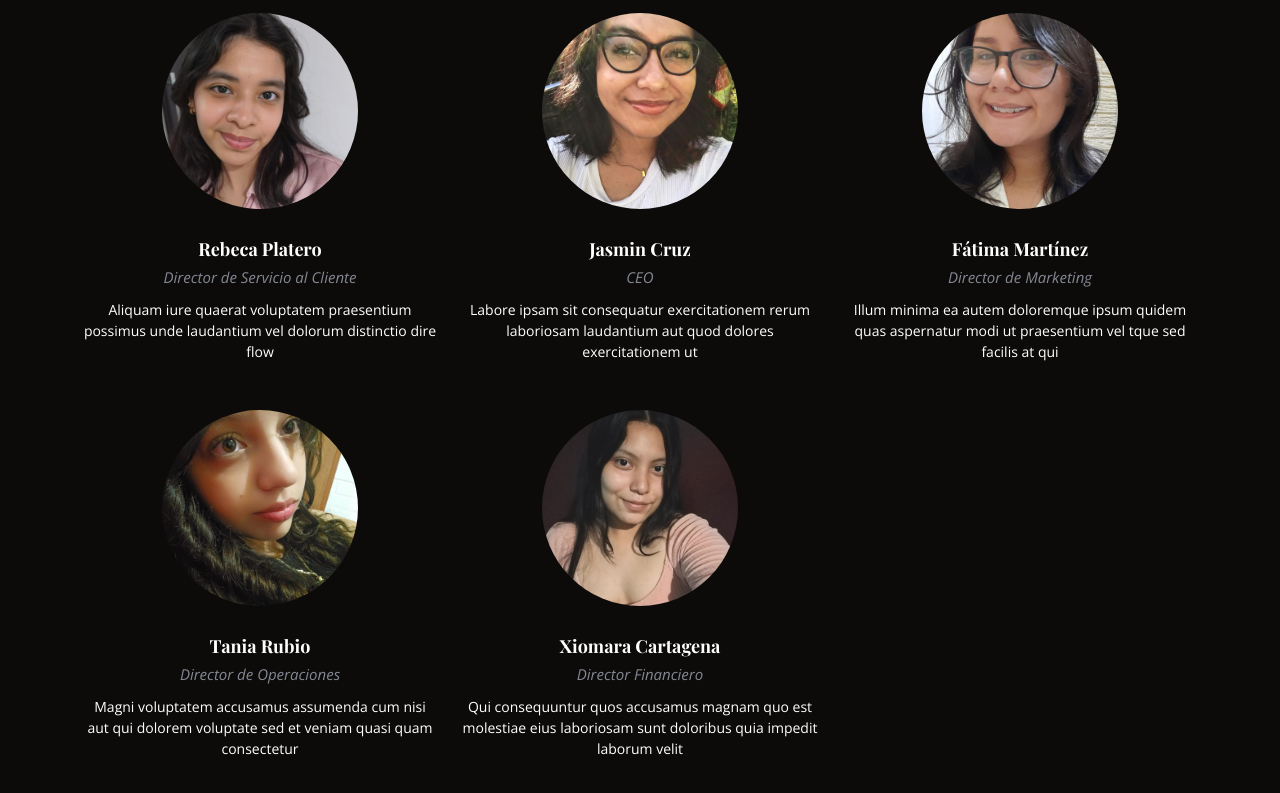
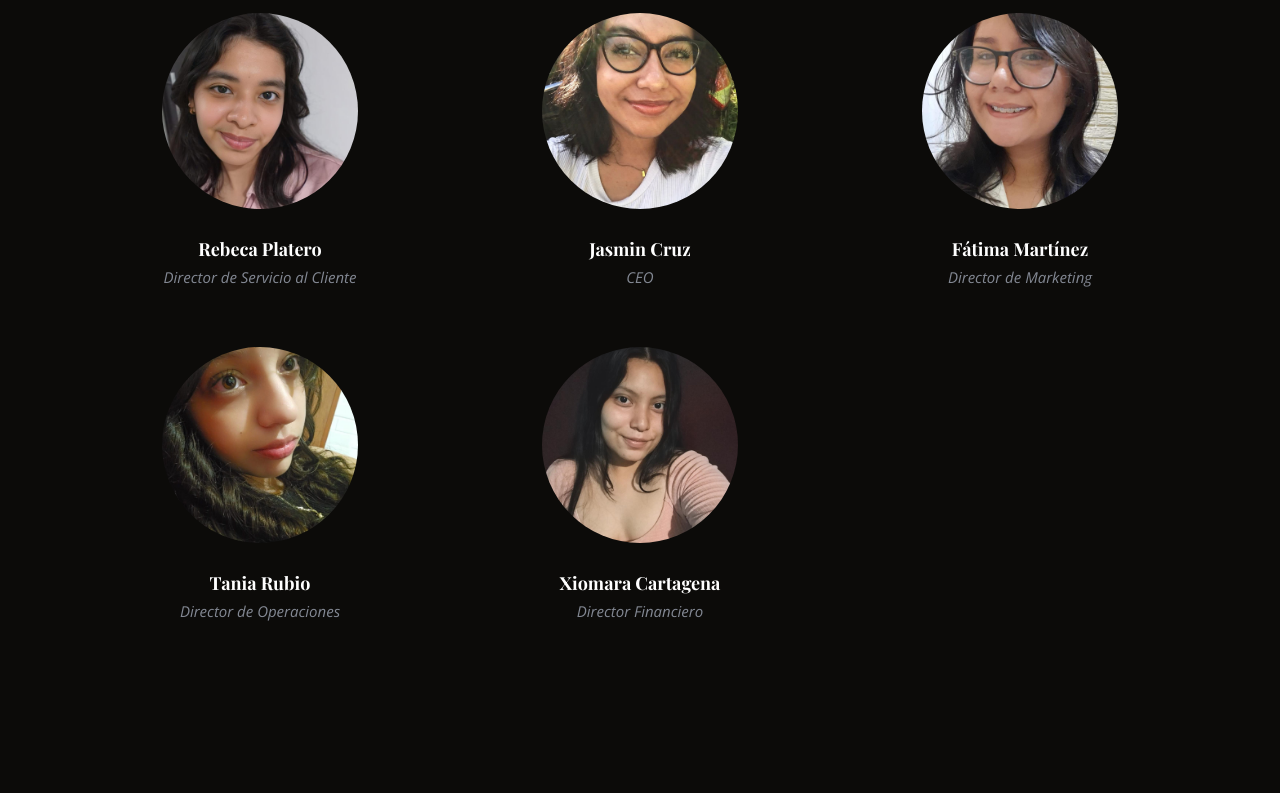
Before and after one commit to JasminCruz/JasminCruz.github.io, a plain HTML site: page index en.html in a window 1280 px wide. Shown: the part 4871-5664 px from the top of the page. After the commit the page ends 5564 px from the top, so only its background shows below. Drawn offline with nearby package versions, Linux system fonts and the light colour scheme; a web font is replaced by a local one.

Commit message:
Update index en.html

```diff
--- a/index en.html
+++ b/index en.html
@@ -507,7 +507,6 @@
             <div class="member-info text-center">
               <h4>Rebeca Platero</h4>
               <span>Director de Servicio al Cliente</span>
-              <p>Aliquam iure quaerat voluptatem praesentium possimus unde laudantium vel dolorum distinctio dire flow</p>
             </div>
           </div><!-- End Team Member -->
 
@@ -524,7 +523,6 @@
             <div class="member-info text-center">
               <h4>Jasmin Cruz</h4>
               <span>CEO</span>
-              <p>Labore ipsam sit consequatur exercitationem rerum laboriosam laudantium aut quod dolores exercitationem ut</p>
             </div>
           </div><!-- End Team Member -->
 
@@ -541,7 +539,6 @@
             <div class="member-info text-center">
               <h4>Fátima Martínez</h4>
               <span>Director de Marketing</span>
-              <p>Illum minima ea autem doloremque ipsum quidem quas aspernatur modi ut praesentium vel tque sed facilis at qui</p>
             </div>
           </div><!-- End Team Member -->
 
@@ -558,7 +555,6 @@
             <div class="member-info text-center">
               <h4>Tania Rubio</h4>
               <span>Director de Operaciones</span>
-              <p>Magni voluptatem accusamus assumenda cum nisi aut qui dolorem voluptate sed et veniam quasi quam consectetur</p>
             </div>
           </div><!-- End Team Member -->
 
@@ -575,7 +571,6 @@
             <div class="member-info text-center">
               <h4>Xiomara Cartagena</h4>
               <span>Director Financiero</span>
-              <p>Qui consequuntur quos accusamus magnam quo est molestiae eius laboriosam sunt doloribus quia impedit laborum velit</p>
             </div>
           </div><!-- End Team Member -->
         </div>
```
